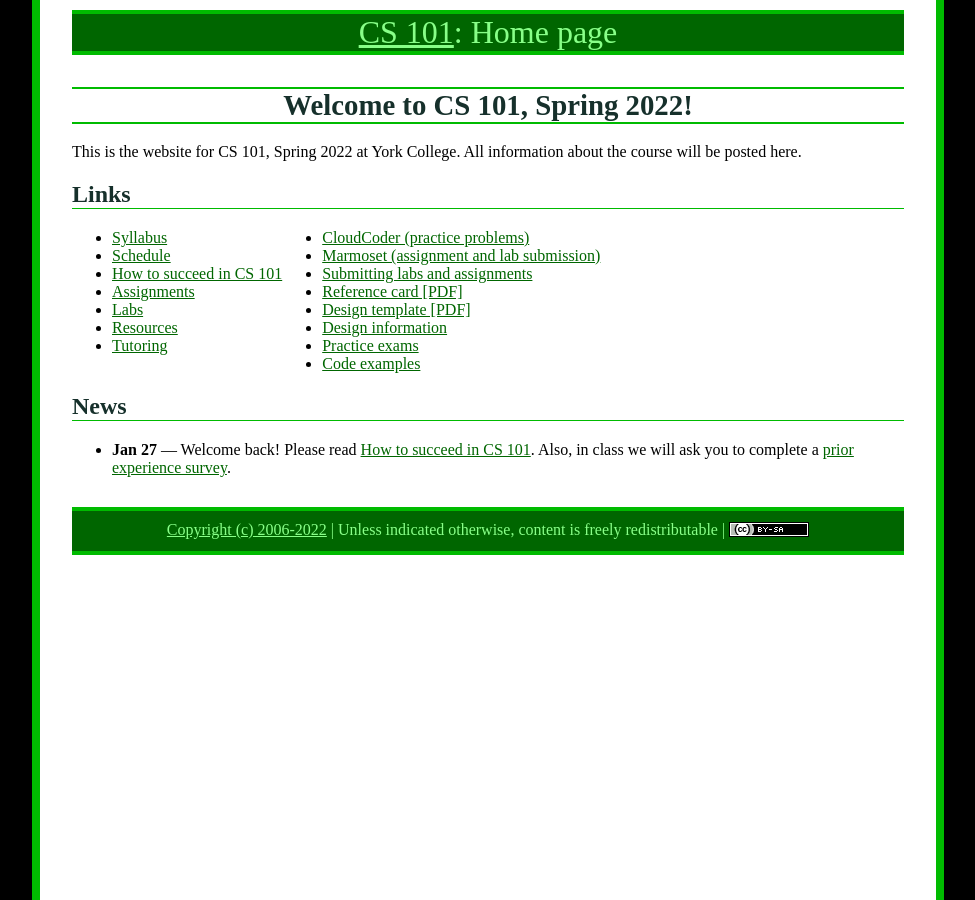
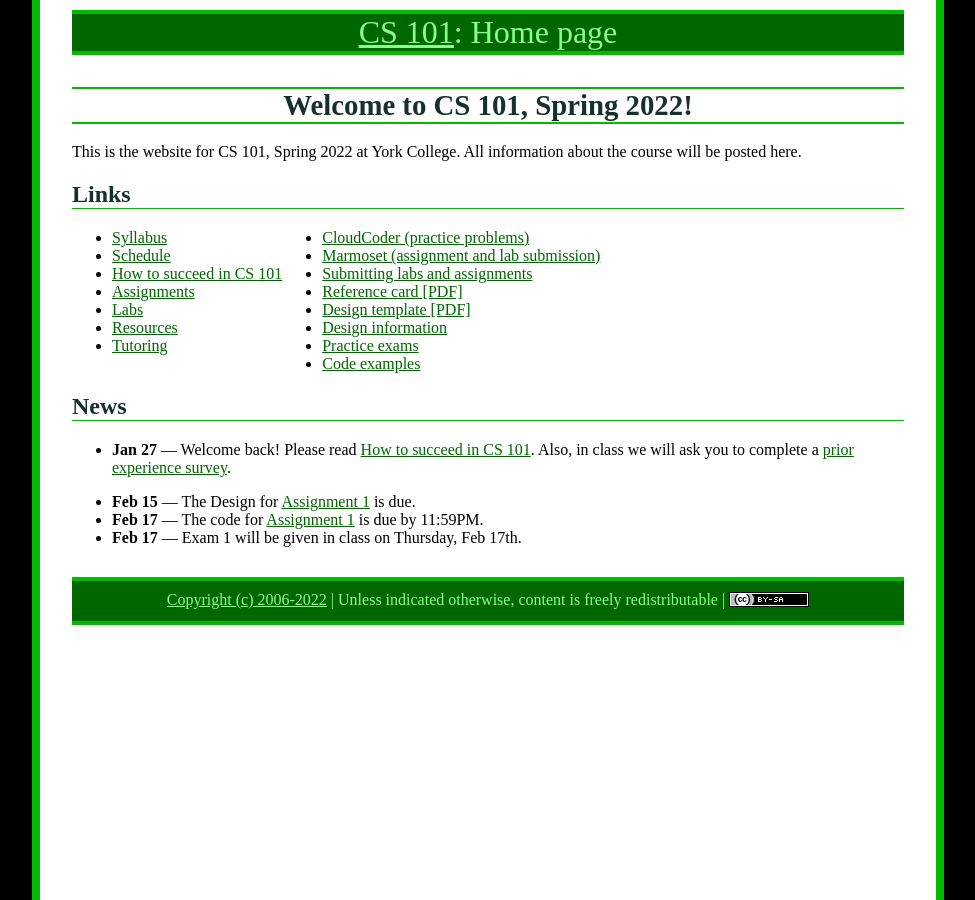
Before and after one commit to ycpcs/cs101-spring2022, a Jekyll site: the page built from index.md, in a window 1280 px wide. Shown: the whole page, without its empty margins (152-1127 px from the left). Built offline with Jekyll 4.4.1, drawn with Linux system fonts in a browser that asks for light colours.

Commit message:
updated news

```diff
--- a/index.md
+++ b/index.md
@@ -39,6 +39,10 @@ All information about the course will be posted here.
 ## News
 * **Jan 27** &mdash; Welcome back!  Please read [How to succeed in CS 101](success.html).  Also, in class we will ask you to complete a [prior experience survey](https://goo.gl/forms/zzfjES8HZK9TEthK2).
 
+* **Feb 15** &mdash; The Design for [Assignment 1](assign/assign01.html) is due.
+* **Feb 17** &mdash; The code for [Assignment 1](assign/assign01.html) is due by 11:59PM.
+* **Feb 17** &mdash; Exam 1 will be given in class on Thursday, Feb 17th.
+
 <!--
 * **Apr 30** &mdash; A solution to the fourth practice exam has been posted on the [Practice Exams](practice/index.html) page.  Don't forget that Exam 4 takes place in class on **Thursday, May 3rd**.
 * **Apr 18** &mdash; The due dates for [Assignment 5](assign/assign05.html) are:
```
Also changed, not shown: other parts of index.md (+1 -1 lines).
